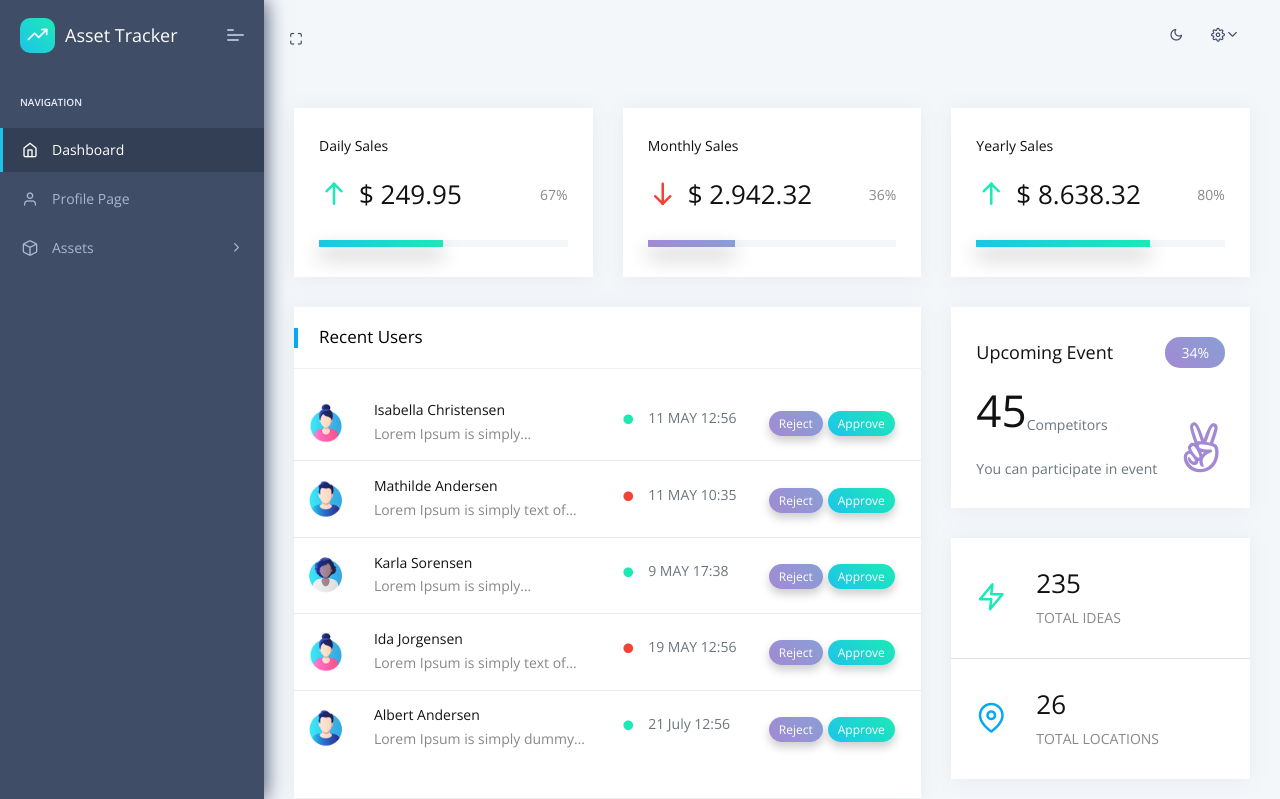
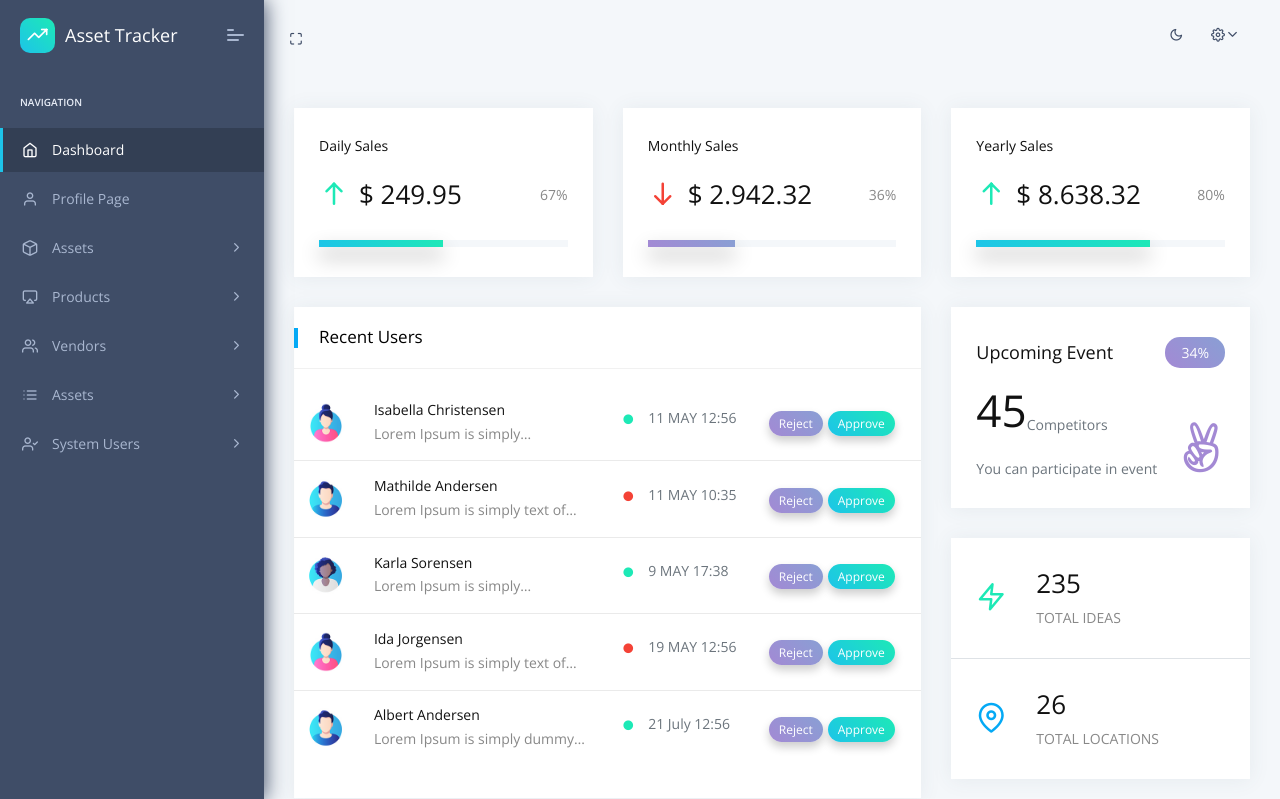
Before and after one commit to DevlanCodingPlayground/AssetTracker, a Flask app: page /index in a window 1280 px wide. Shown: the top 799 px of the page. Run offline with Flask 2, Linux system fonts and the light colour scheme; the visitor is signed in with stand-in values (Sample User, id 1); parts of the project's set-up code (start-up, migrations or seed data) failed here and were passed over; some libraries are stand-ins or nearby versions.

Commit message:
Set Project Scope

```diff
--- a/apps/templates/includes/sidebar.html
+++ b/apps/templates/includes/sidebar.html
@@ -52,6 +52,75 @@
             </li>
           </ul>
         </li>
+        <li
+          data-username="basic components Button Alert Badges breadcrumb Paggination progress Tooltip popovers Carousel Cards Collapse Tabs pills Modal Grid System Typography Extra Shadows Embeds"
+          class="nav-item pcoded-hasmenu"
+        >
+          <a href="javascript:" class="nav-link"
+            ><span class="pcoded-micon"
+              ><i class="feather icon-airplay"></i></span
+            ><span class="pcoded-mtext">Products</span></a
+          >
+          <ul class="pcoded-submenu">
+            <li class="">
+              <a href="/bc_button.html" class="">Add Product</a>
+            </li>
+            <li class="">
+              <a href="/bc_badges.html" class="">Manage Products</a>
+            </li>
+          </ul>
+        </li>
+        <li
+          data-username="basic components Button Alert Badges breadcrumb Paggination progress Tooltip popovers Carousel Cards Collapse Tabs pills Modal Grid System Typography Extra Shadows Embeds"
+          class="nav-item pcoded-hasmenu"
+        >
+          <a href="javascript:" class="nav-link"
+            ><span class="pcoded-micon"><i class="feather icon-users"></i></span
+            ><span class="pcoded-mtext">Vendors</span></a
+          >
+          <ul class="pcoded-submenu">
+            <li class="">
+              <a href="/bc_button.html" class="">Add Vendor</a>
+            </li>
+            <li class="">
+              <a href="/bc_badges.html" class="">Manage Vendors</a>
+            </li>
+          </ul>
+        </li>
+        <li
+          data-username="basic components Button Alert Badges breadcrumb Paggination progress Tooltip popovers Carousel Cards Collapse Tabs pills Modal Grid System Typography Extra Shadows Embeds"
+          class="nav-item pcoded-hasmenu"
+        >
+          <a href="javascript:" class="nav-link"
+            ><span class="pcoded-micon"><i class="feather icon-list"></i></span
+            ><span class="pcoded-mtext">Assets</span></a
+          >
+          <ul class="pcoded-submenu">
+            <li class="">
+              <a href="/bc_button.html" class="">Add Assets</a>
+            </li>
+            <li class="">
+              <a href="/bc_badges.html" class="">Manage Assets</a>
+            </li>
+          </ul>
+        </li>
+        <li
+          data-username="basic components Button Alert Badges breadcrumb Paggination progress Tooltip popovers Carousel Cards Collapse Tabs pills Modal Grid System Typography Extra Shadows Embeds"
+          class="nav-item pcoded-hasmenu"
+        >
+          <a href="javascript:" class="nav-link"
+            ><span class="pcoded-micon"><i class="feather icon-user-check"></i></span
+            ><span class="pcoded-mtext">System Users</span></a
+          >
+          <ul class="pcoded-submenu">
+            <li class="">
+              <a href="/bc_button.html" class="">Add User</a>
+            </li>
+            <li class="">
+              <a href="/bc_badges.html" class="">Manage Users</a>
+            </li>
+          </ul>
+        </li>
       </ul>
     </div>
   </div>
```
